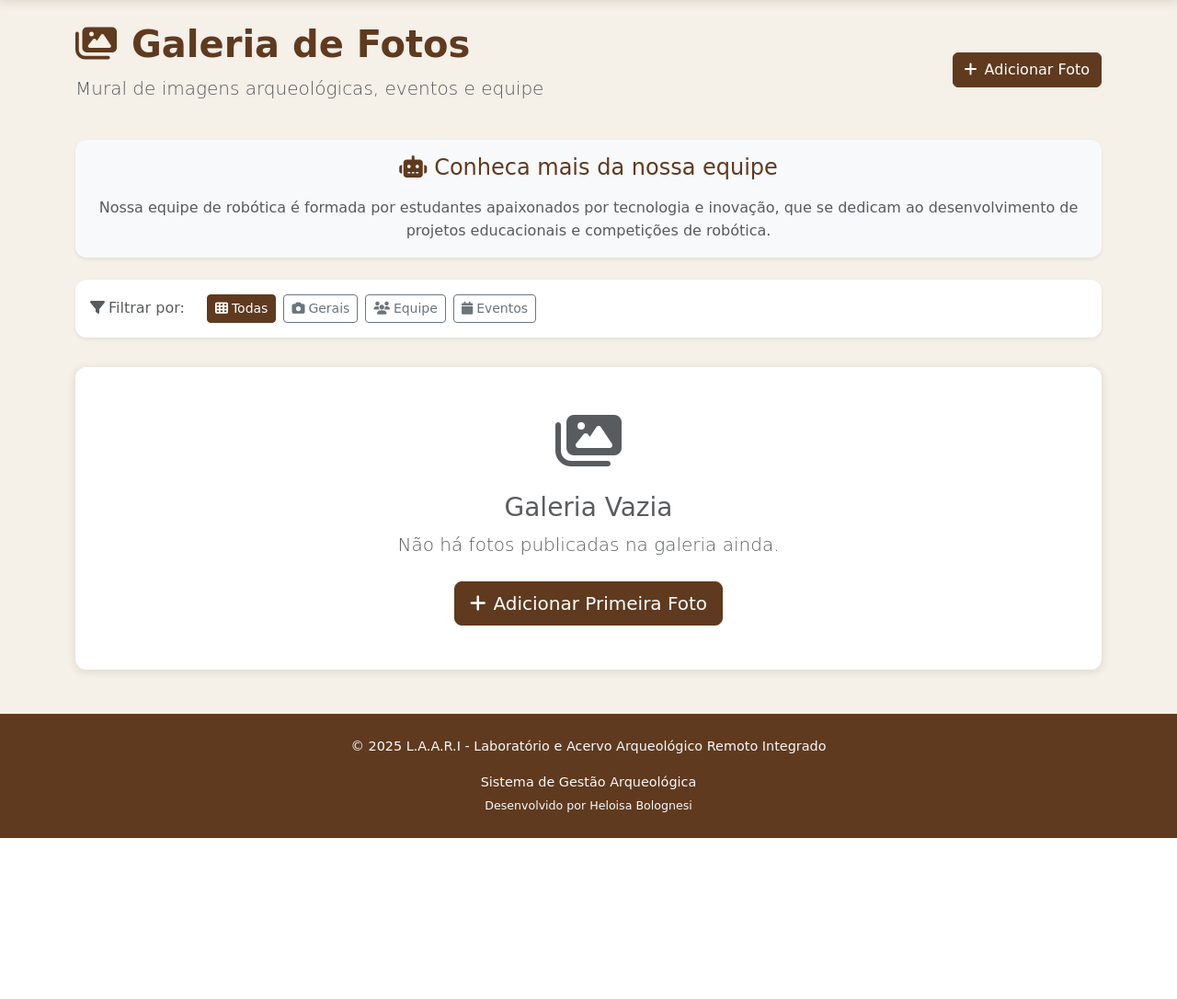
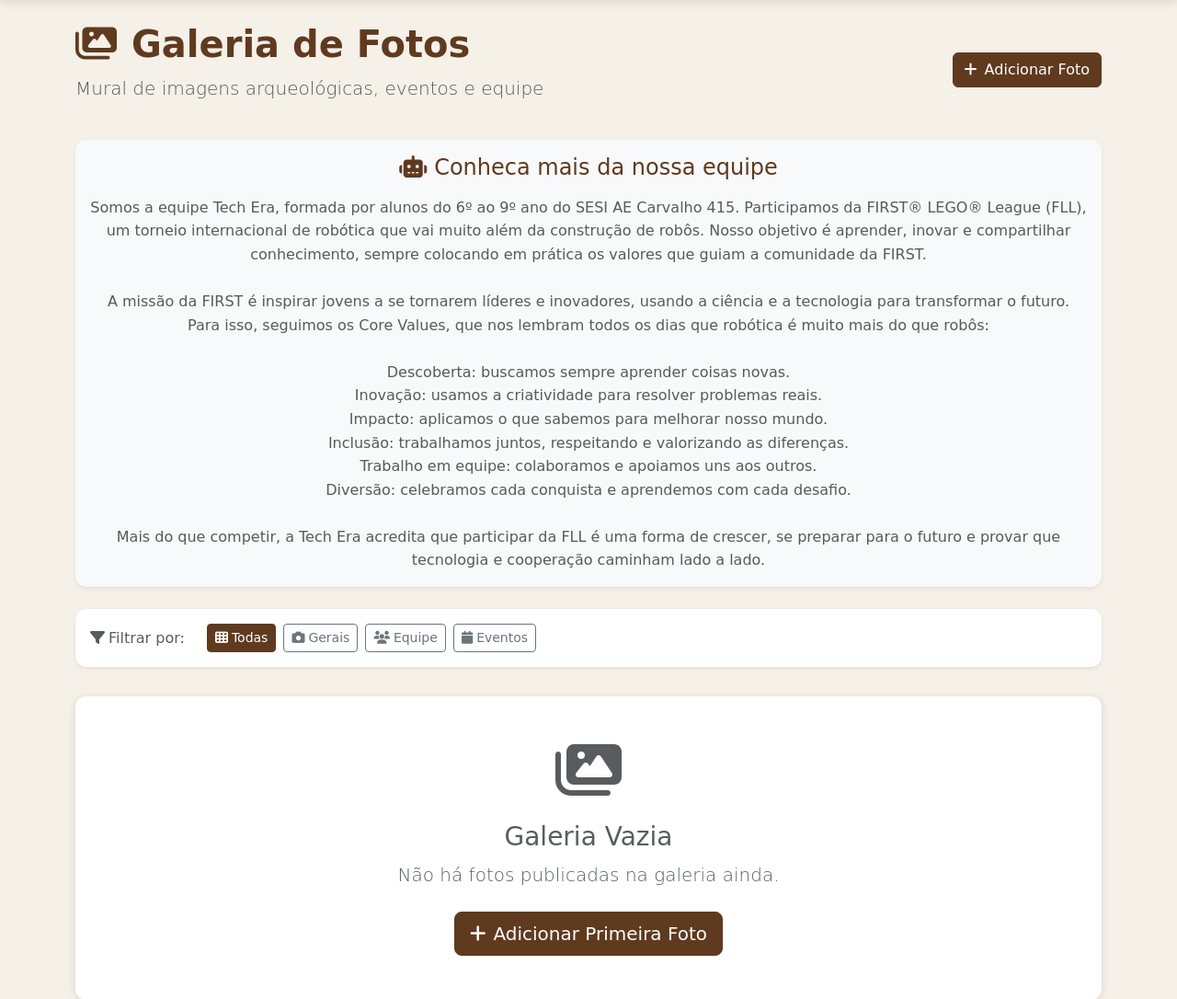
Before and after one commit to heloisabolognesi/Arqueologia, a Flask app: page /galeria in a window 1280 px wide. Shown: the part 109-1195 px from the top of the page at 92% size. Before the commit the page ends 1020 px from the top, so only its background shows below. Run offline with Flask 3, Linux system fonts and the light colour scheme; a user stored in the database is signed in; some libraries are stand-ins or nearby versions; some web fonts are replaced.

Commit message:
Update gallery page to include more team information
Update the `templates/galeria.html` file to display a more detailed description of the robotics team, including their affiliation, participation in FIRST LEGO League, and core values.

Replit-Commit-Author: Agent
Replit-Commit-Session-Id: b7b53d54-8673-4057-bf91-fdcf128047e5
Replit-Commit-Checkpoint-Type: full_checkpoint
Replit-Commit-Screenshot-Url: https://storage.googleapis.com/screenshot-production-us-central1/e6b53f6e-0553-4f25-b9d0-06666d9363e8/b7b53d54-8673-4057-bf91-fdcf128047e5/agXF1vY

```diff
--- a/templates/galeria.html
+++ b/templates/galeria.html
@@ -27,9 +27,9 @@
                 <h4 class="card-title text-archaeological mb-3">
                     <i class="fas fa-robot me-2"></i>{{ _('Conheca mais da nossa equipe') }}
                 </h4>
-                <p class="card-text text-muted">
-                    {{ _('Nossa equipe de robótica é formada por estudantes apaixonados por tecnologia e inovação, que se dedicam ao desenvolvimento de projetos educacionais e competições de robótica.') }}
-                </p>
+                <div class="card-text text-muted">
+                    {{ _('Somos a equipe Tech Era, formada por alunos do 6º ao 9º ano do SESI AE Carvalho 415. Participamos da FIRST® LEGO® League (FLL), um torneio internacional de robótica que vai muito além da construção de robôs. Nosso objetivo é aprender, inovar e compartilhar conhecimento, sempre colocando em prática os valores que guiam a comunidade da FIRST.\n\nA missão da FIRST é inspirar jovens a se tornarem líderes e inovadores, usando a ciência e a tecnologia para transformar o futuro. Para isso, seguimos os Core Values, que nos lembram todos os dias que robótica é muito mais do que robôs:\n\nDescoberta: buscamos sempre aprender coisas novas.\nInovação: usamos a criatividade para resolver problemas reais.\nImpacto: aplicamos o que sabemos para melhorar nosso mundo.\nInclusão: trabalhamos juntos, respeitando e valorizando as diferenças.\nTrabalho em equipe: colaboramos e apoiamos uns aos outros.\nDiversão: celebramos cada conquista e aprendemos com cada desafio.\n\nMais do que competir, a Tech Era acredita que participar da FLL é uma forma de crescer, se preparar para o futuro e provar que tecnologia e cooperação caminham lado a lado.') | replace('\n', '<br>') | safe }}
+                </div>
             </div>
         </div>
     </div>
```
